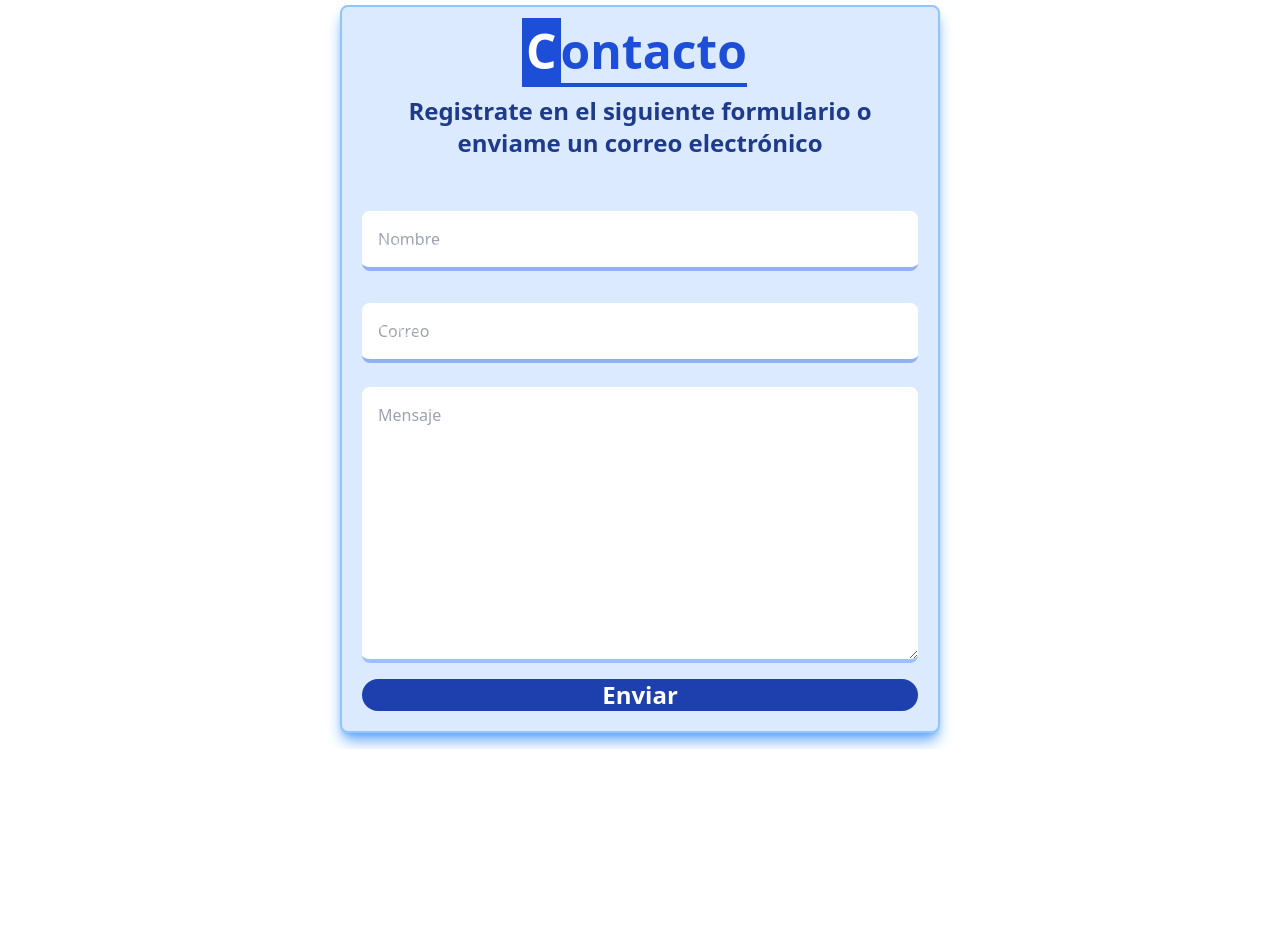
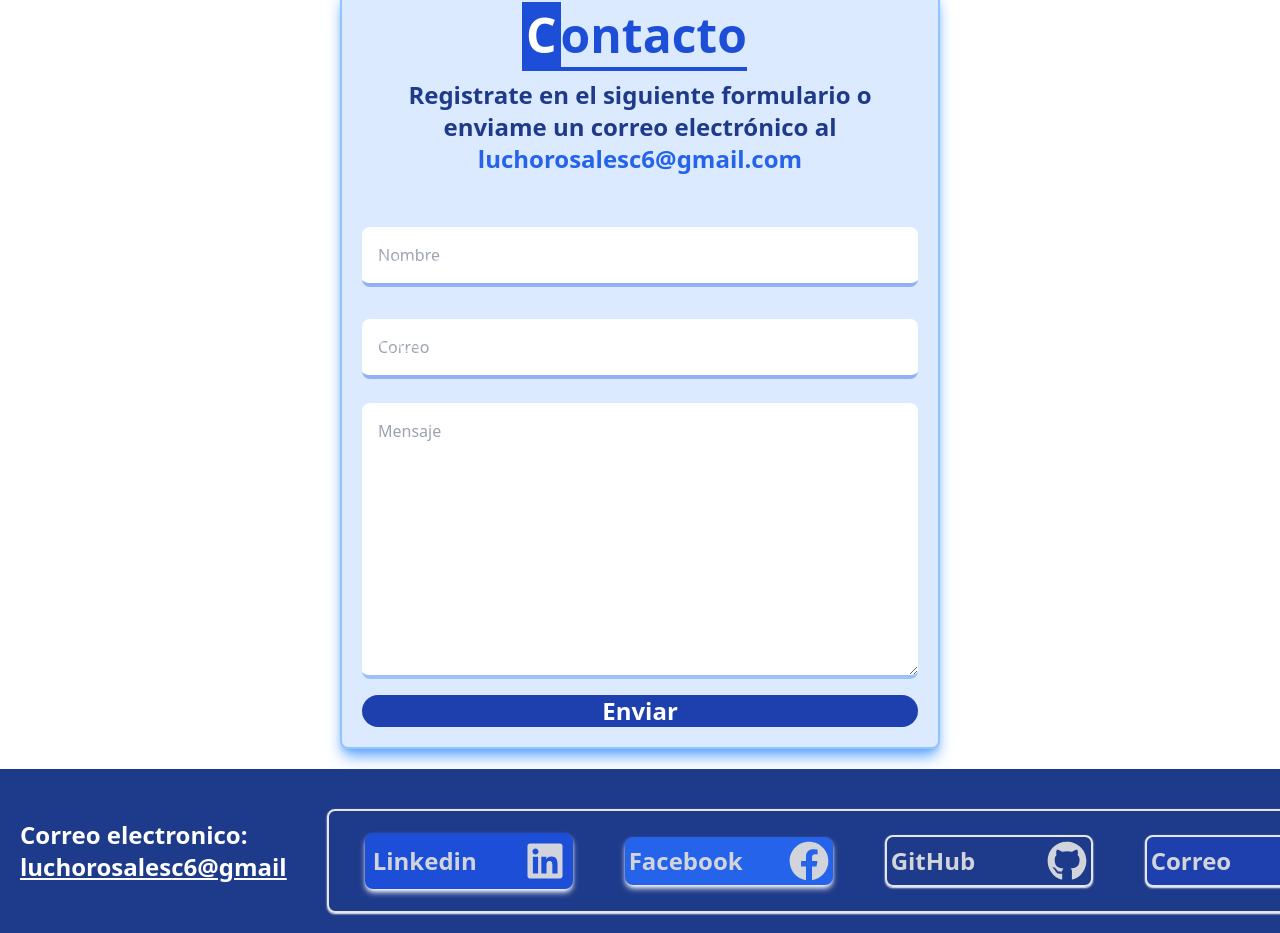
Before and after one commit to Luis0952/MyLandingPage, a React (Vite) app: page / in a window 1280 px wide. Shown: the part 3348-4281 px from the top of the page. Before the commit the page ends 4097 px from the top, so only its background shows below. Built offline with nearby package versions, Linux system fonts and the light colour scheme.

Commit message:
se añadió el Footer

```diff
--- a/src/App.jsx
+++ b/src/App.jsx
@@ -4,6 +4,7 @@ import { Contacto } from './components/Contacto'
 import { Habilidades } from './components/Habilidades'
 import { Home } from './components/Home'
 import { Navbar } from './components/Navbar'
+import { Piedepagina } from './components/Piedepagina'
 import { Proyectos } from './components/Proyectos'
 
 
@@ -19,6 +20,7 @@ function App() {
      <Habilidades/>
      <Proyectos/>
      <Contacto/>
+     <Piedepagina/>
     </div>
   )
 }
--- a/src/components/Contacto.jsx
+++ b/src/components/Contacto.jsx
@@ -18,7 +18,7 @@ export const Contacto = () => {
           </p>
           <p className="text-2xl text-center font-semibold py-3 mt-2 text-blue-900">
             Registrate en el siguiente formulario o enviame un correo
-            electrónico{" "}
+            electrónico al <span className="font-bold text-blue-600">luchorosalesc6@gmail.com</span> {" "}
           </p>
         </div>
 
--- /dev/null
+++ b/src/components/Piedepagina.jsx
@@ -0,0 +1,70 @@
+import React from "react";
+import {
+  FaBars,
+  FaTimes,
+  FaGithub,
+  FaLinkedin,
+  FaFacebook,
+} from "react-icons/fa";
+import { HiOutlineMail } from "react-icons/hi";
+import { BsFillPersonLinesFill } from "react-icons/bs";
+
+export const Piedepagina = () => {
+  return (
+    <div className="bg-blue-900 pl-5 mt-5">
+      <div className="w-1/2 flex  items-center pt-5 pb-5">
+
+        <h1 className="font-semibold text-white  text-2xl">
+          Correo electronico: <span className="underline text-2xl">luchorosalesc6@gmail</span>
+        </h1>
+
+
+      <div className="flex  items-center pt-5 pb-5 border-2 rounded-lg shadow-sm shadow-white mt-5 ml-10">
+        <li className="w-[260px] h-[60px] flex justify-between items-center">
+          <a
+            className=" text-2xl rounded-lg flex justify-between items-center w-full text-gray-300  ml-[20px]
+                    duration-300  bg-blue-700 p-2 font-bold shadow-md shadow-white hover:bg-blue-600"
+            href="https://www.linkedin.com/in/luis-eduardo-rosales-80070724b"
+            target="_blank"
+          >
+            Linkedin <FaLinkedin size={40} />
+          </a>
+        </li>
+
+        <li className="w-[260px] h-[60px] flex justify-between items-center">
+          <a
+            className="text-2xl flex justify-between items-center w-full text-gray-300  ml-[20px]
+                    duration-300 bg-blue-600 p-1 rounded-lg font-bold hover:bg-blue-500 shadow-md shadow-white"
+            href="https://es-la.facebook.com/"
+            target="_blank"
+          >
+            Facebook <FaFacebook size={40} />
+          </a>
+        </li>
+
+        <li className="w-[260px] h-[60px] flex justify-between items-center">
+          <a
+            className="text-2xl flex justify-between items-center w-full text-gray-300  ml-[20px]  duration-300
+                    bg-blue-1000 p-1 rounded-lg font-bold border-2 hover:bg-blue-800 shadow-sm shadow-white"
+            href="https://github.com/Luis0952"
+            target="_blank"
+          >
+            GitHub <FaGithub size={40} />
+          </a>
+        </li>
+
+        <li className="w-[260px] h-[60px] flex justify-between items-center">
+          <a
+            className=" text-2xl flex justify-between items-center w-full text-gray-300  ml-[20px]  duration-300
+                    bg-blue-800 p-1 rounded-lg font-bold border-2 hover:bg-blue-700 shadow-sm shadow-white"
+            href="https://www.gmail.com/"
+            target="_blank"
+          >
+            Correo <HiOutlineMail size={40} />
+          </a>
+        </li>
+      </div>
+      </div>
+    </div>
+  );
+};
```
